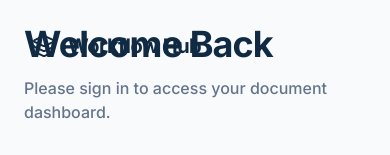
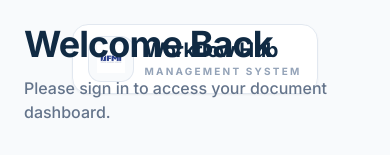
Before and after one commit to DevSSTM/FMI_Workflow, a React (Vite) app in the folder workflow-erp/: page /login in a window 390 px wide. Shown: the top 155 px of the page. Built offline with nearby package versions, Linux system fonts and the light colour scheme.

Commit message:
feat: implement LoginPage component with brand assets and authentication integration

```diff
--- a/workflow-erp/src/modules/users/LoginPage.jsx
+++ b/workflow-erp/src/modules/users/LoginPage.jsx
@@ -2,7 +2,6 @@ import React, { useState, useEffect } from 'react';
 import { useNavigate } from 'react-router-dom';
 import { useForm } from 'react-hook-form';
 import {
-  Layers,
   Cpu,
   ArrowRight,
   Lock,
@@ -10,11 +9,10 @@ import {
   Eye,
   EyeOff,
   AlertCircle,
-  CheckCircle,
-  Clock,
-  ChevronRight
+  Clock
 } from 'lucide-react';
 import { useAuthStore } from '../../app/store/authStore';
+import workflowLogo from '../../../logo/logo.png';
 
 const LoginPage = () => {
   const [showPassword, setShowPassword] = useState(false);
@@ -80,10 +78,14 @@ const LoginPage = () => {
         {/* Top: Branding */}
         <div className={`relative z-10 transition-all duration-1000 ${mounted ? 'translate-y-0 opacity-100' : '-translate-y-10 opacity-0'}`}>
           <div className="flex items-center gap-3">
-            <div className="w-12 h-12 bg-white/10 backdrop-blur-xl border border-white/20 rounded-xl flex items-center justify-center shadow-2xl">
-              <Layers size={28} className="text-white" />
+            <div className="flex h-14 w-14 items-center justify-center rounded-2xl bg-white px-2 py-2 shadow-2xl shadow-navy-950/30 ring-1 ring-white/15">
+              <img
+                src={workflowLogo}
+                alt="Workflow Hub logo"
+                className="max-h-full w-auto object-contain"
+              />
             </div>
-            <div>
+            <div className="flex flex-col justify-center">
               <h2 className="text-2xl font-bold text-white tracking-tight leading-none">Workflow<span className="text-teal-400">Hub</span></h2>
               <p className="text-navy-300 text-[10px] font-bold tracking-[0.2em] uppercase mt-1">Management System</p>
             </div>
@@ -104,9 +106,20 @@ const LoginPage = () => {
       <div className="w-full lg:w-[55%] flex items-center justify-center p-6 lg:p-20 relative bg-slate-50">
 
         {/* Mobile Logo */}
-        <div className="lg:hidden absolute top-8 left-8 flex items-center gap-3">
-          <Layers size={24} className="text-navy-900" />
-          <h2 className="text-xl font-bold text-navy-900 tracking-tight">Workflow Hub</h2>
+        <div className="lg:hidden absolute left-6 right-6 top-6 flex items-center justify-center">
+          <div className="flex items-center gap-3 rounded-2xl border border-slate-200 bg-white/90 px-4 py-3 shadow-sm backdrop-blur">
+            <div className="flex h-11 w-11 items-center justify-center rounded-xl bg-slate-50 px-2 py-2 ring-1 ring-slate-200">
+              <img
+                src={workflowLogo}
+                alt="Workflow Hub logo"
+                className="max-h-full w-auto object-contain"
+              />
+            </div>
+            <div className="flex flex-col justify-center text-left">
+              <h2 className="text-xl font-bold text-navy-900 tracking-tight leading-none">Workflow Hub</h2>
+              <p className="mt-1 text-[10px] font-bold uppercase tracking-[0.22em] text-slate-400">Management System</p>
+            </div>
+          </div>
         </div>
 
         <div className={`w-full max-w-[480px] transition-all duration-1000 delay-200 ${mounted ? 'translate-y-0 opacity-100' : 'translate-y-12 opacity-0'}`}>
```
Also changed, not shown: workflow-erp/logo/logo.png (added), 6 other files (tests, documents, lock files or other folders).
